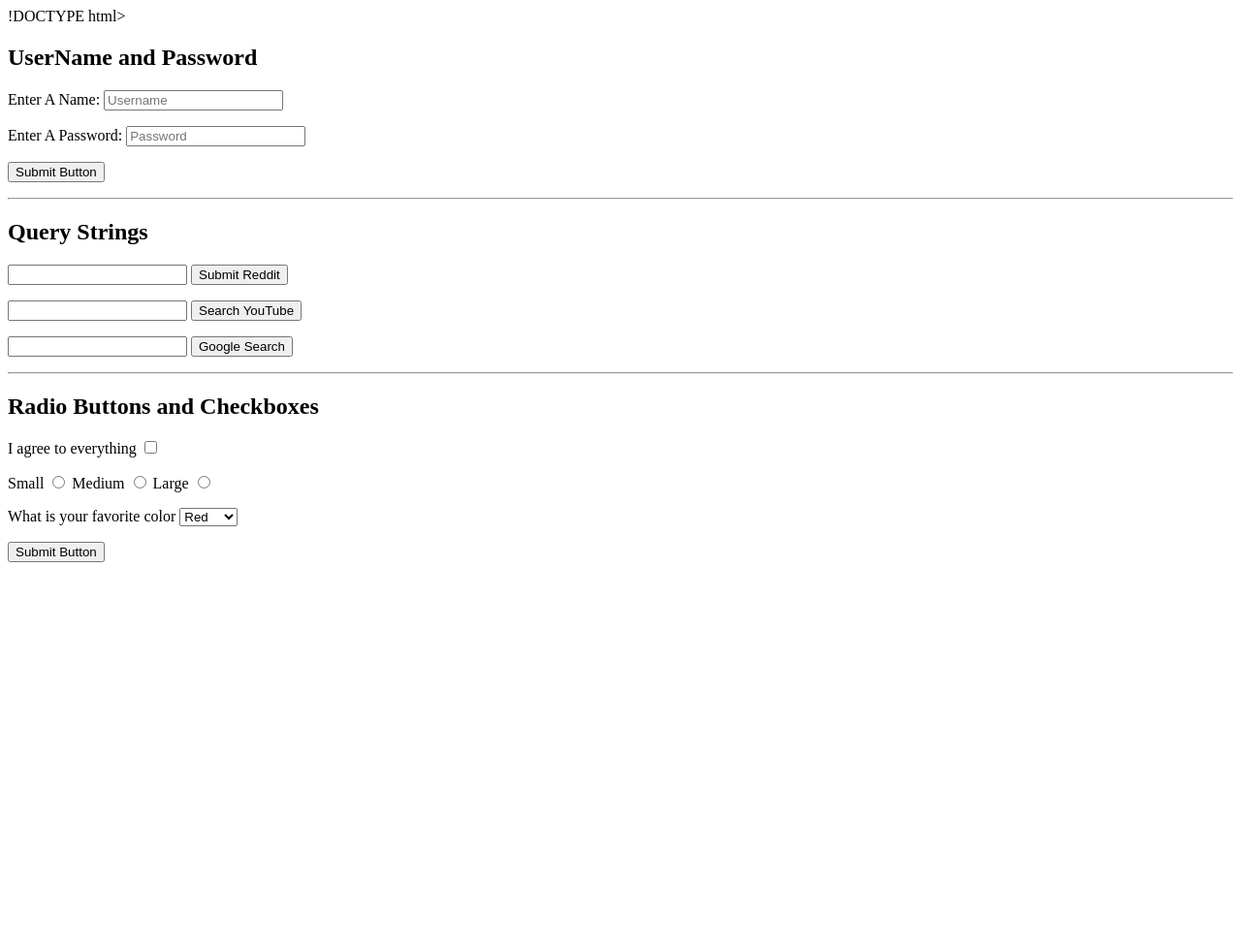
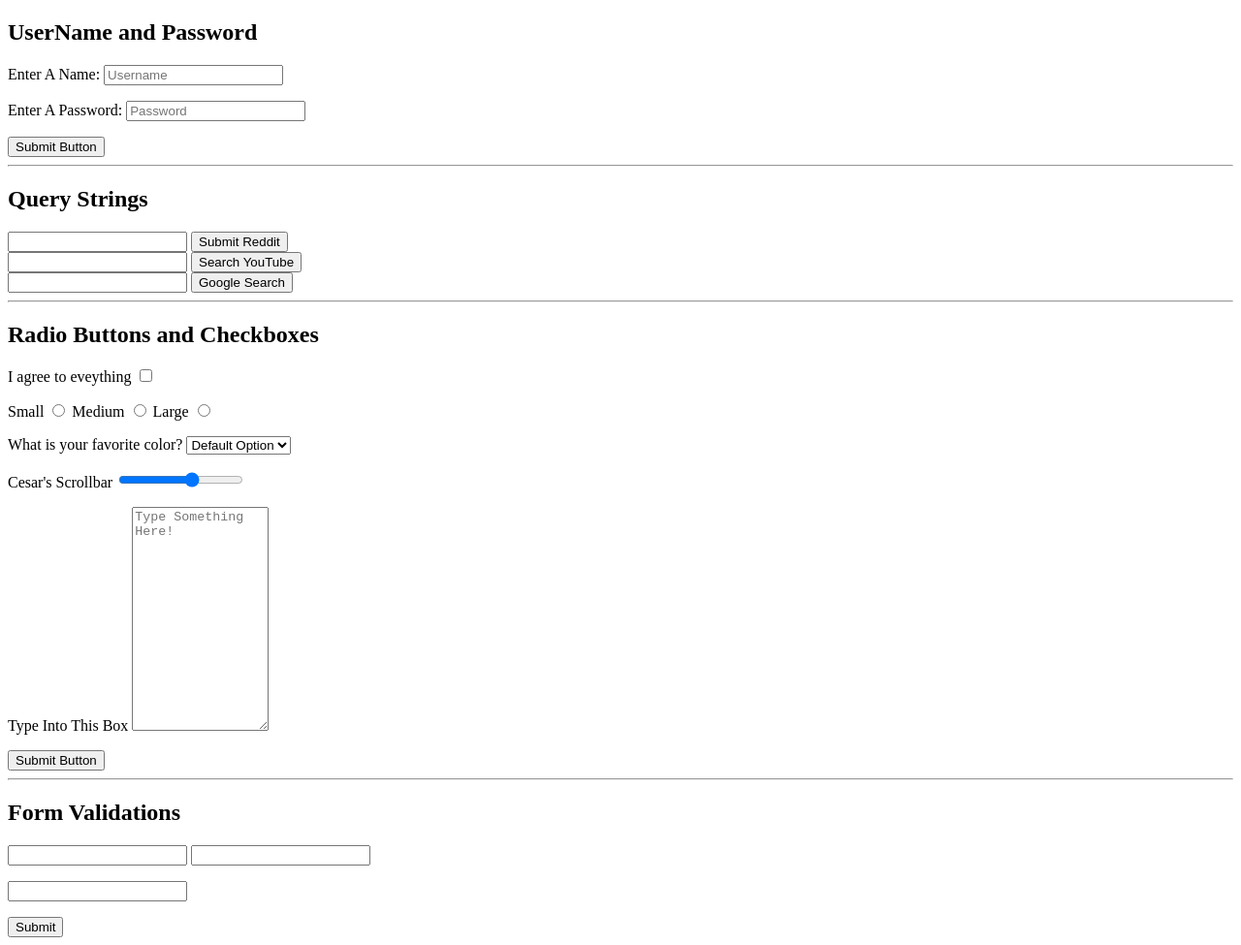
Before and after one commit to Cesarcantarero/Quicktest, a plain HTML site: page forms1.html in a window 1280 px wide. Shown: the whole page at 97% size. Before the commit the page ends 800 px from the top, so only its background shows below. Drawn offline with Linux system fonts and the light colour scheme.

Commit message:
Forms.1 html

```diff
--- a/forms1.html
+++ b/forms1.html
@@ -1,70 +1,81 @@
-!DOCTYPE html>
+<!DOCTYPE html>
 <html lang="en">
 <head>
     <meta charset="UTF-8">
     <meta http-equiv="X-UA-Compatible" content="IE=edge">
     <meta name="viewport" content="width=device-width, initial-scale=1.0">
-    <title>Forms</title>
+    <title>Cesar's Forms</title>
 </head>
 
-<!-- -->
+<!-- This iw where I put my header, on this website H1 will say Username and Password this will be at the top of my screen -->
 <body>
     <section>
         <h1>UserName and Password</h1>
             <form action="/tacos">
-                <!--  -->
+                <!-- The label element will create a label for the username "Enter a name"
+                The input element creates the type of data field to create a box for the customer to fill in their information,
+            inside that box the placeholder will state "Username"  -->
                 <p>
                     <label for="username">Enter A Name:</label>
-                    <input id="username" type="text" placeholder="Username" name="username">
+                    <input type="text" placeholder="Username" name="username">
 
-                </p>
-                <!--  -->
+                    </p>
+                <!-- Similar to the code above this it is the same concept but instead we would put everything labled as "Password"  -->
                 <p>
                     <label for="password">Enter A Password:</label>
                     <input id="password" type="password" placeholder="Password" name="password">
 
                 </p>
-                <!--  -->
+                <!-- The buttton element creates a button and what ever text is written inside will be displayed  -->
                 <button>Submit Button</button>
 
-            </form>
+           </form>
     </section>
     <hr>
-    <!--  -->
+
+    <!-- these three elements create the space in between the next part of the code if taken out it would get rid of the line
+that is displayed and also the header would be seen smaller. Hr is what creates the barrier in between each section -->
     <section>
-        <!--  -->
+        <!-- This is where we move onto the next section of the web page so it will begin with a H1 tag because
+        we are begining the section with a header named "Query string"-->
         <h1>Query Strings</h1>
-        <!--  -->
+        <!-- the form element creates a form on the website, so when followed by action="   " any website can be typed in to fill in
+        the blank, then the input element will create the search bar followed by the button element and that will be labled
+        as submit reddit because that is the first website we attached-->
             <form action="https://www.reddit.com/search/">
 
                 <input type="text" name="q">
                 <button>Submit Reddit</button>
             </form>
-        <!--  -->
+        <!-- This is going to have the same steps and explaination of the section above it, only difference here is we will
+        be replacing the url as youtube -->
             <form action="https://www.youtube.com/results?search_query=">
 
                 <input type="text" name="q">
                 <button>Search YouTube</button>
 
             </form>
-        <!--  -->
+        <!-- Same as the two above it, but now it is google that we are using -->
             <form action="https://www.google.com/search">
 
                 <input type="text" name="q">
                 <button>Google Search</button>
 
             </form>
-
-    </section>
-    <hr>
-<!--  -->
+        </section>
+        <hr>
+<!-- these three elements create the space in between the next part of the code if taken out it would get rid of the line
+that is displayed and also the header would be seen smaller -->
     <section>
         <h1>Radio Buttons and Checkboxes</h1>
             <form action="/birds">
-                <label for="agree">I agree to everything</label>
+                <!-- This is where we are creating a checkbox so a customer would be able to agree with
+                a statement.  -->
+                <label for="agree">I agree to eveything</label>
                 <input type="checkbox" name="agree_tos" id="agree">
 
-                <!--  -->
+                <!-- This is where we are creating radio buttons for our webpage to allow the user
+                to make a single selection -->
                 <p>
                     <label for="s">Small</label>
                     <input type="radio" name="size" id="s" value="small">
@@ -76,28 +87,63 @@
                     <input type="radio" name="size" id="l" value="large">
 
                 </p>
-
+                <!-- This is where we we can click and select an option of our
+                favoirte color. the option element creates a list of options  -->
                 <p>
-                    <label for="favColor">What is your favorite color</label>
+                    <label for="favColor">What is your favorite color?</label>
 
                     <select name="favorite" id="favColor">
 
+                        <option value="Default">Default Option</option>
                         <option value="Red">Red</option>
 
                         <option value="Green">Green</option>
 
                         <option value="Blue">Blue</option>
+                        <option Value="Purple">Purple</option>
+                        <option Value="Yellow">Yellow</option>
 
                     </select>
 
                 </p>
 
+                <!--  -->
+                <p>
 
+                    <label for="scroll">Cesar's Scrollbar</label>
+                    <input type="range" id="scroll" min="5" max="10" name="scrollbar">
 
+                </p>
+                <!--  -->
+                <p>
+                    <label for="requests">Type Into This Box</label>
+                    <textarea id="requests" name="reqs" rows="15" cols="15" placeholder="Type Something Here!"></textarea>
+
+                </p>
 
                 <button>Submit Button</button>
             </form>
     </section>
+    <hr>
+    <!--  -->
+    <section>
+        <h2>Form Validations</h2>
+        <form action="/bananas">
+            <!--  -->
+            <label for="required1"></label>
+            <input type="text" name="funny" id="required1" required>
+
+            <!--  -->
+            <label for="length"></label>
+            <input type="text" name="lenghthy" id="length" minlength="5" maxlength="10">
+
+            <p>
+                <input type="email" required>
+
+            </p>
+            <button type="submit">Submit</button>
+        </form>
+    </section>
 
 </body>
 </html>
```
Also changed, not shown: index.html (added, +20 -0 lines).
